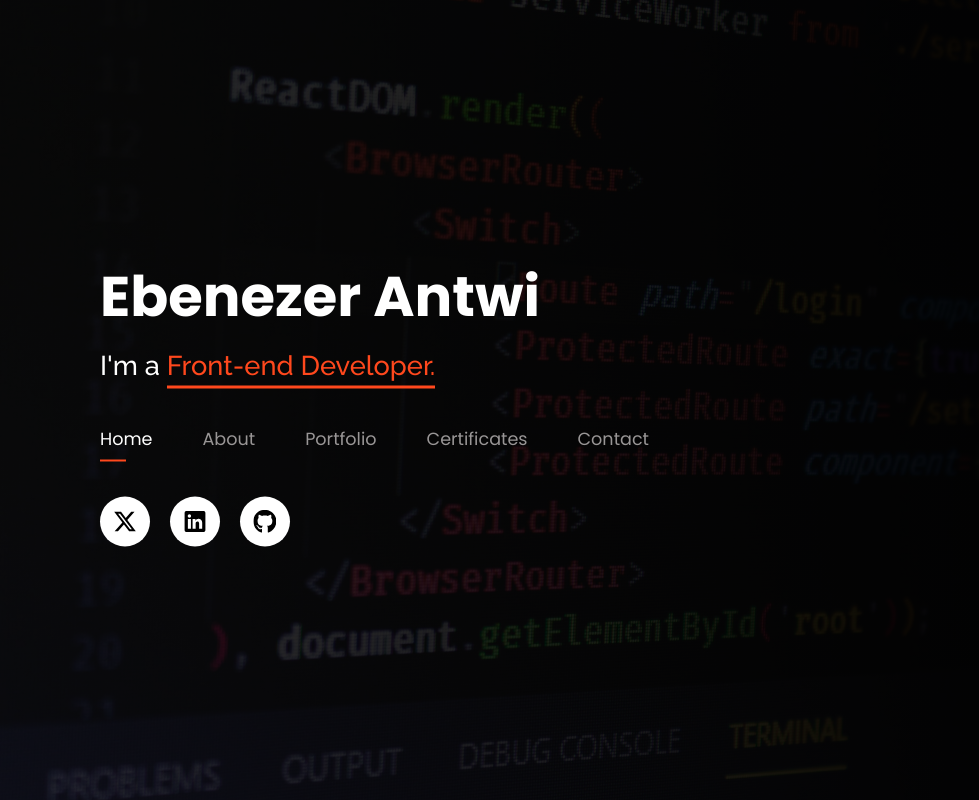
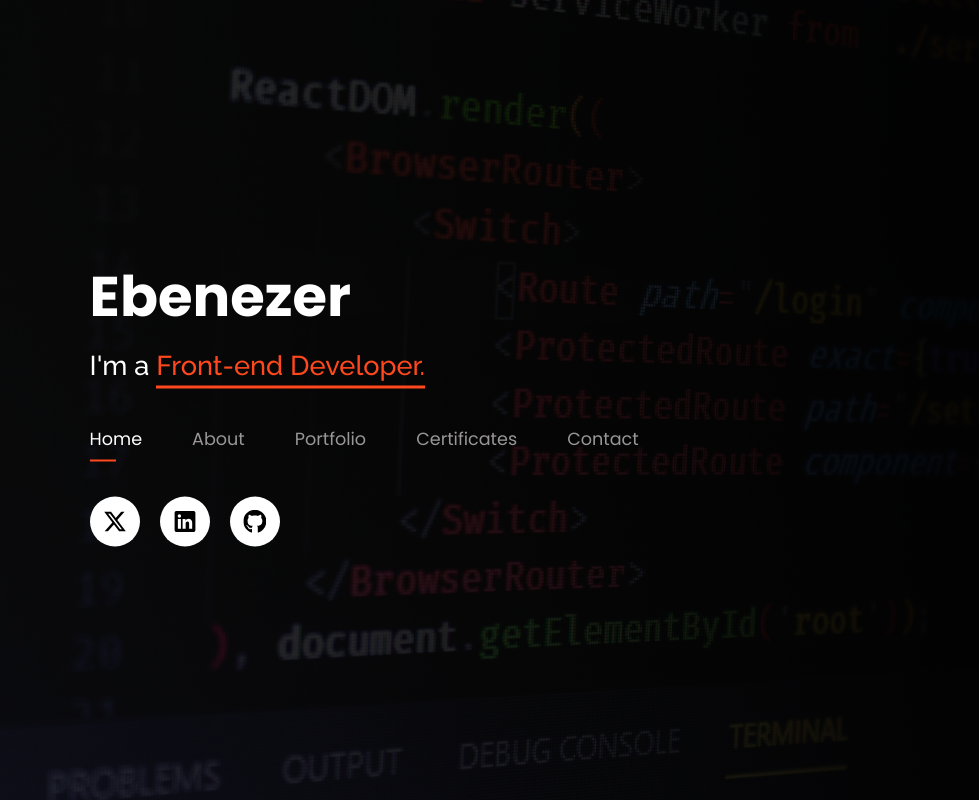
Before and after one commit to kwadwoambitious/My-Portfolio, a React (Create React App) app: page / in a window 1280 px wide. Shown: the whole page, without its empty margins (0-979 px from the left). Built offline with nearby package versions, Linux system fonts and the light colour scheme.

Commit message:
Made changes to this file

```diff
--- a/src/App.css
+++ b/src/App.css
@@ -18,7 +18,7 @@ body{
   top: 50%;
   left: 0;
   transform: translateY(-50%);
-  margin-left: 100px;
+  margin-left: 7%;
 }
 .home h1{
   font-size: 3.5em;
--- a/src/components/Home.js
+++ b/src/components/Home.js
@@ -7,13 +7,13 @@ import githubIcon from './images/github.svg';
 function Home() {
   return (
     <div className="home">
-      <h1>Ebenezer Antwi</h1>
+      <h1>Ebenezer </h1>
       <p>I'm a <span>Front-end Developer.</span></p>
       <NavBar/>
         <div className='social-icons'>
-          <a href="https://twitter.com/_antwiebenezer" target='_blank'><img src={twitterIcon} alt='twitter-icon'/></a>
-          <a href="https://www.linkedin.com/in/antwi-ebenezer/" target='_blank'><img src={linkedInIcon} alt='linkedIn-icon'/></a>
-          <a href="https://github.com/kwadwoambitious" target='_blank'><img src={githubIcon} alt='githun-icon'/></a>
+          <a href="https://twitter.com/_antwiebenezer" target='_blank'><img src={twitterIcon} alt='twitter-logo'/></a>
+          <a href="https://www.linkedin.com/in/antwi-ebenezer" target='_blank'><img src={linkedInIcon} alt='linkedIn-logo'/></a>
+          <a href="https://github.com/kwadwoambitious" target='_blank'><img src={githubIcon} alt='githun-logo'/></a>
         </div>
     </div>
   )
```
